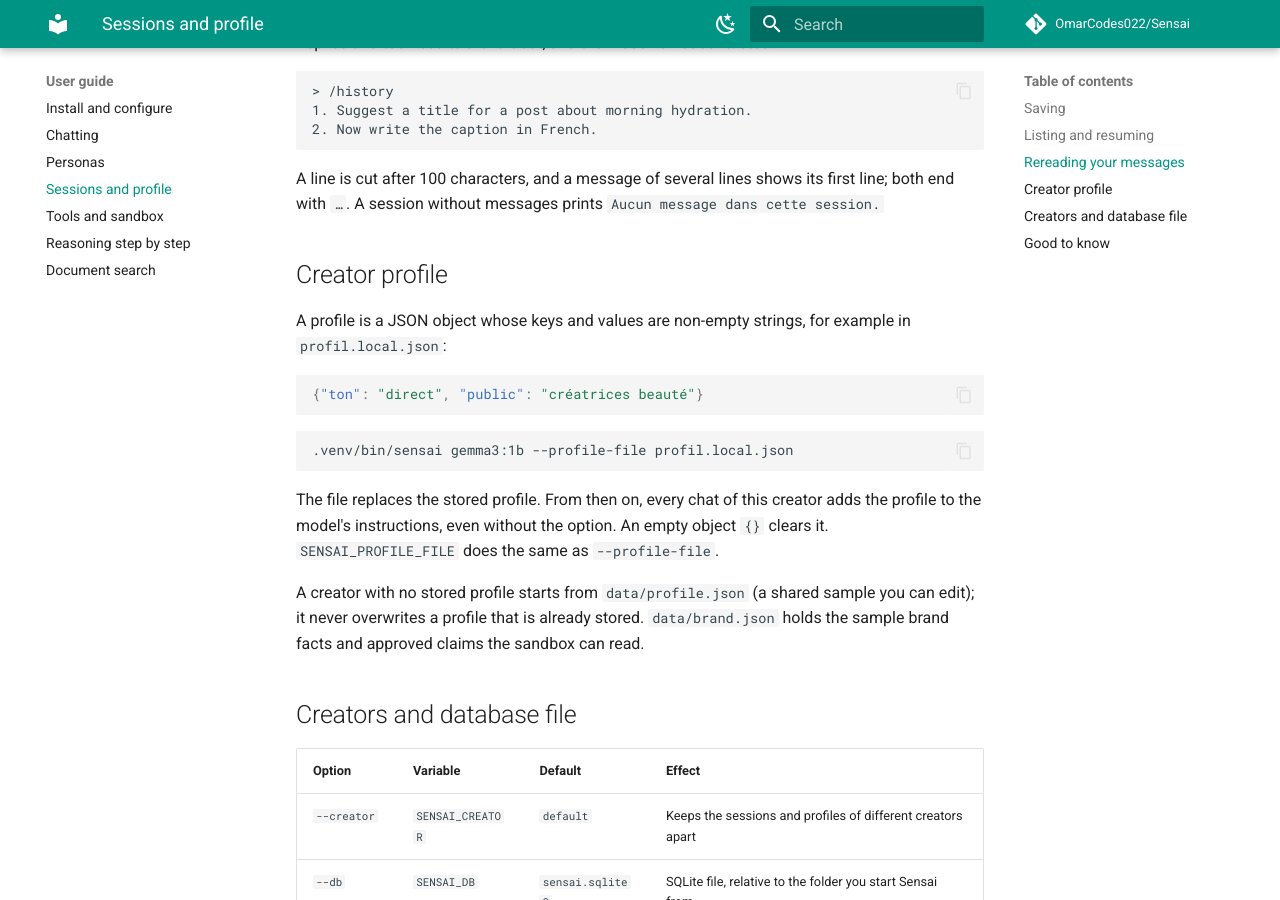
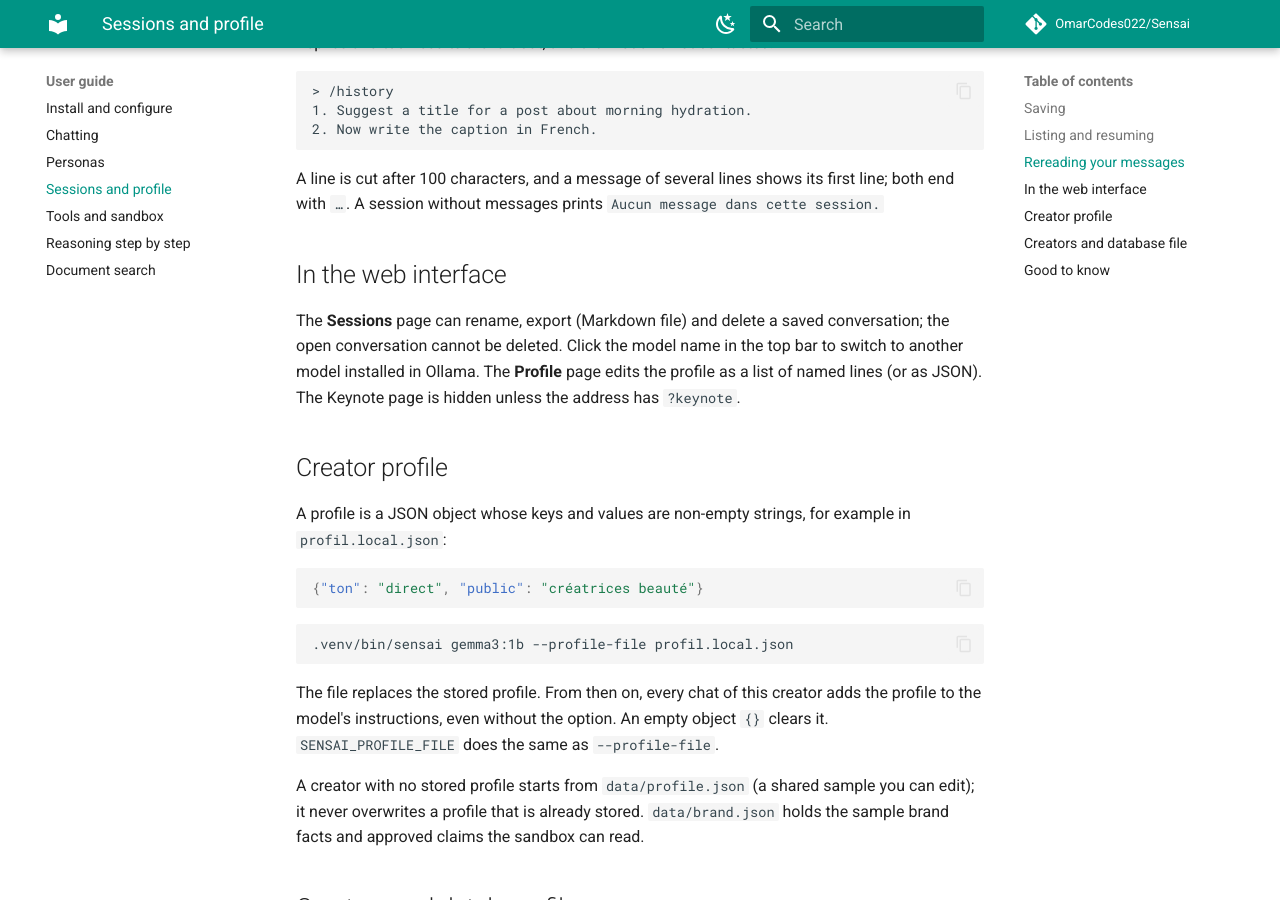
Before and after one commit to OmarCodes022/Sensai, an MkDocs documentation site: the page built from docs/user-guide/sessions.md, in a window 1280 px wide and 900 px high, scrolled down 1090 px. Built offline with MkDocs 1.6.1 and Material for MkDocs 9.7.7, drawn with Linux system fonts in a browser that asks for light colours; comment, search, counter and statistics services are not loaded.

Commit message:
docs: describe the new web pages and the model picker

```diff
--- a/docs/user-guide/sessions.md
+++ b/docs/user-guide/sessions.md
@@ -57,6 +57,13 @@ A line is cut after 100 characters, and a message of several lines shows its
 first line; both end with ` …`. A session without messages prints
 `Aucun message dans cette session.`
 
+## In the web interface
+
+The **Sessions** page can rename, export (Markdown file) and delete a saved conversation;
+the open conversation cannot be deleted. Click the model name in the top bar to switch to
+another model installed in Ollama. The **Profile** page edits the profile as a list of
+named lines (or as JSON). The Keynote page is hidden unless the address has `?keynote`.
+
 ## Creator profile
 
 A profile is a JSON object whose keys and values are non-empty strings, for
```
Also changed, not shown: web/web-ui.md (+1 -1 lines).
